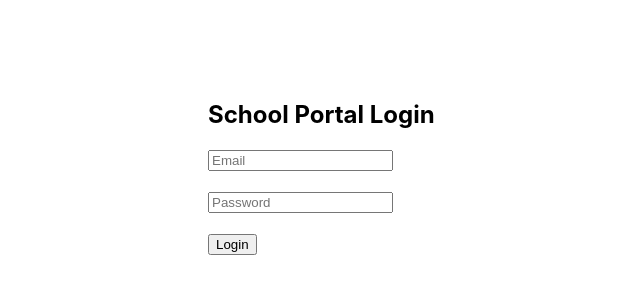
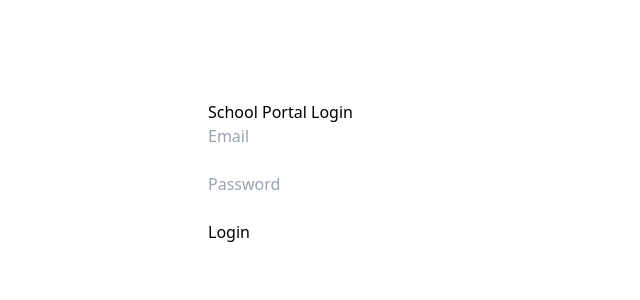
Before and after one commit to Utahachi/school-portal, a React (Create React App) app in the folder frontend/: page / in a window 1280 px wide. Shown: the top 300 px of the page, without its empty margins (232-872 px from the left). Built offline with nearby package versions, Linux system fonts and the light colour scheme.

Commit message:
feature: tailwind functionality

```diff
--- a/frontend/src/index.css
+++ b/frontend/src/index.css
@@ -1,13 +1,3 @@
-body {
-  margin: 0;
-  font-family: -apple-system, BlinkMacSystemFont, 'Segoe UI', 'Roboto', 'Oxygen',
-    'Ubuntu', 'Cantarell', 'Fira Sans', 'Droid Sans', 'Helvetica Neue',
-    sans-serif;
-  -webkit-font-smoothing: antialiased;
-  -moz-osx-font-smoothing: grayscale;
-}
-
-code {
-  font-family: source-code-pro, Menlo, Monaco, Consolas, 'Courier New',
-    monospace;
-}
+@tailwind base;
+@tailwind components;
+@tailwind utilities;
--- a/frontend/src/index.js
+++ b/frontend/src/index.js
@@ -4,6 +4,7 @@
 import App from './App';
 import reportWebVitals from './reportWebVitals';
 import { AuthProvider } from "./context/AuthContext";
+import './index.css'
 
 const root = ReactDOM.createRoot(document.getElementById('root'));
 root.render(
--- a/frontend/tailwind.config.js
+++ b/frontend/tailwind.config.js
@@ -1,8 +1,10 @@
 /** @type {import('tailwindcss').Config} */
 module.exports = {
-  content: [],
+  content: [
+    "./src/**/*.{js,jsx,ts,tsx}",
+  ],
   theme: {
     extend: {},
   },
   plugins: [],
-}
+};
```
